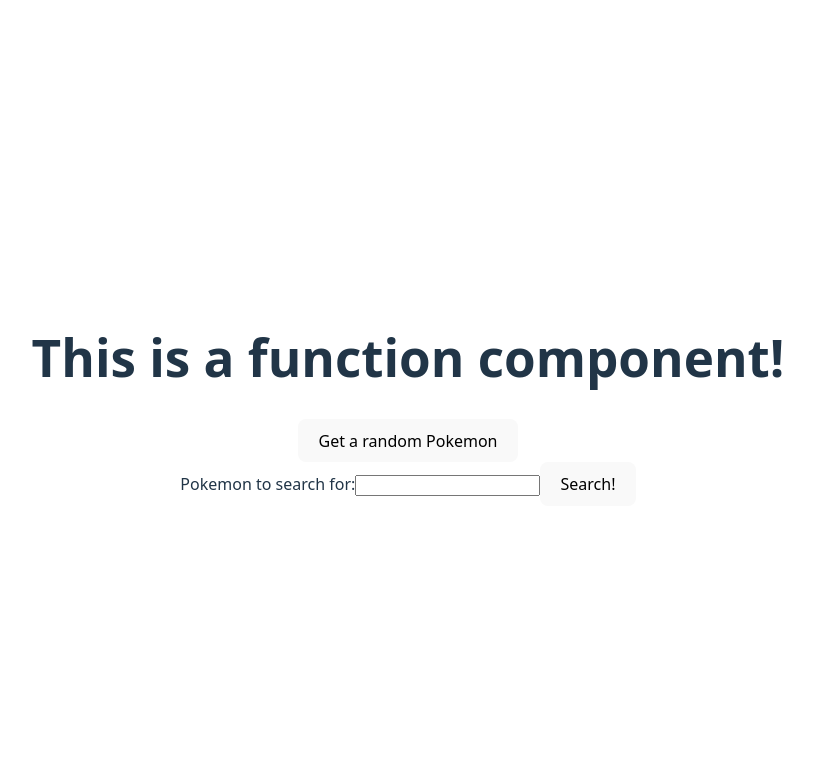
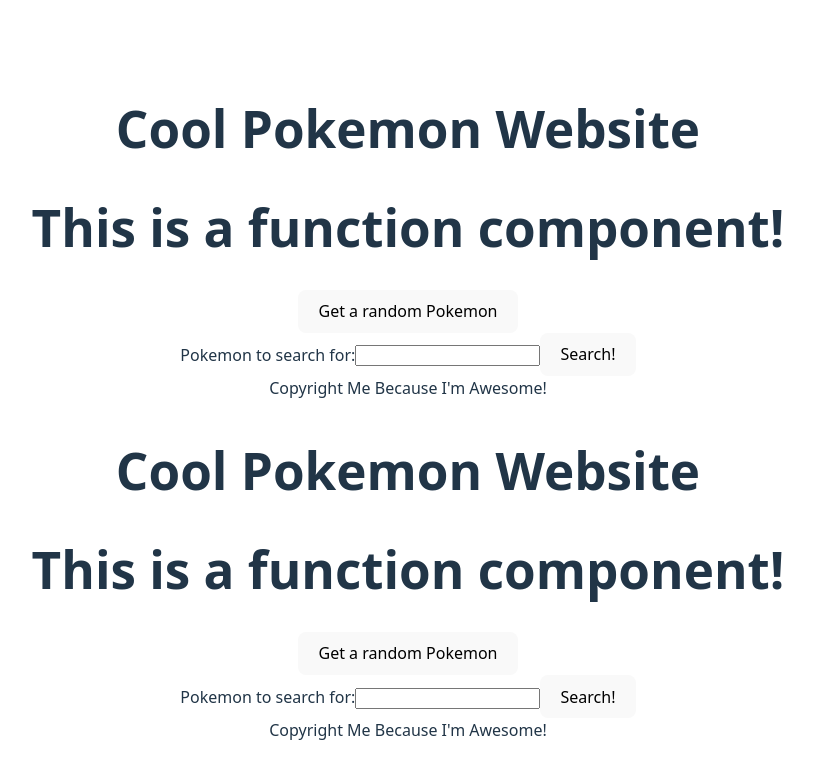
Before and after one commit to hernan-vela/oct24-t2w6-interactive-react-alex, a React (Vite) app: page /pokemon in a window 1280 px wide. Shown: the top 778 px of the page, without its empty margins (232-1045 px from the left). Built offline with nearby package versions, Linux system fonts and the light colour scheme; no server answers.

Commit message:
feat!: routing in place

```diff
--- a/src/components/PokemonSearcher.jsx
+++ b/src/components/PokemonSearcher.jsx
@@ -27,9 +27,6 @@
     } else {
       getRandomPokemon();
     }
-
-
-
 
     // Return inside useeffect is equivalent to componentWillUnmount
     // return (() => {
--- a/src/main.jsx
+++ b/src/main.jsx
@@ -3,19 +3,22 @@
 import './index.css'
 import App from './App.jsx'
 import { PokemonSearcher } from './components/PokemonSearcher.jsx'
-import { BrowserRouter, Route, Routes } from 'react-router-dom'
+import { BrowserRouter, Outlet, Route, Routes } from 'react-router-dom'
+import { BaseLayout } from './pages/layouts/BaseLayout.jsx'
 
 createRoot(document.getElementById('root')).render(
   <StrictMode>
     {/* <PokemonSearcher /> */}
 
+  {/* <header>
 
+  </header> */}
 
     <BrowserRouter>
       <Routes>
         <Route path="/" element={<h1>Hello, homepage!</h1>} />
         <Route path="/about" element={<h1>Hello, about page!</h1>} />
-        <Route path="/pokemon" element={<PokemonSearcher />}>
+        <Route path="/pokemon" element={<BaseLayout />}>
           {/* localhost:3000/pokemon */}
           <Route index element={<PokemonSearcher />} />
           {/* localhost:3000/pokemon/pikachu */}
@@ -26,5 +29,26 @@
       </Routes>
     </BrowserRouter>
 
+    <BrowserRouter>
+      <Routes>
+        <Route path="/" element={<BaseLayout />}>
+          <Route index element={<h1>Hello world, this is the homepage!</h1>} />
+          <Route path="/about" element={<h1>Hello, about page!</h1>} />
+          <Route path="/pokemon" element={<Outlet />}>
+            {/* localhost:3000/pokemon */}
+            <Route index element={<PokemonSearcher />} />
+            {/* localhost:3000/pokemon/pikachu */}
+            <Route path=":searchTerm" element={<PokemonSearcher />} />
+          </Route>
+        </Route>
+      </Routes>
+
+
+    </BrowserRouter>
+
+    {/* <footer>
+
+    </footer> */}
+
   </StrictMode>,
 )
--- /dev/null
+++ b/src/pages/layouts/BaseLayout.jsx
@@ -0,0 +1,20 @@
+import { Outlet } from "react-router-dom";
+
+
+export function BaseLayout(){
+	return(
+		<>
+			<header>
+				<nav>
+					<h1>Cool Pokemon Website</h1>
+				</nav>
+			</header>
+
+			<Outlet />
+
+			<footer>
+				Copyright Me Because I'm Awesome!
+			</footer>
+		</>
+	)
+}
```
